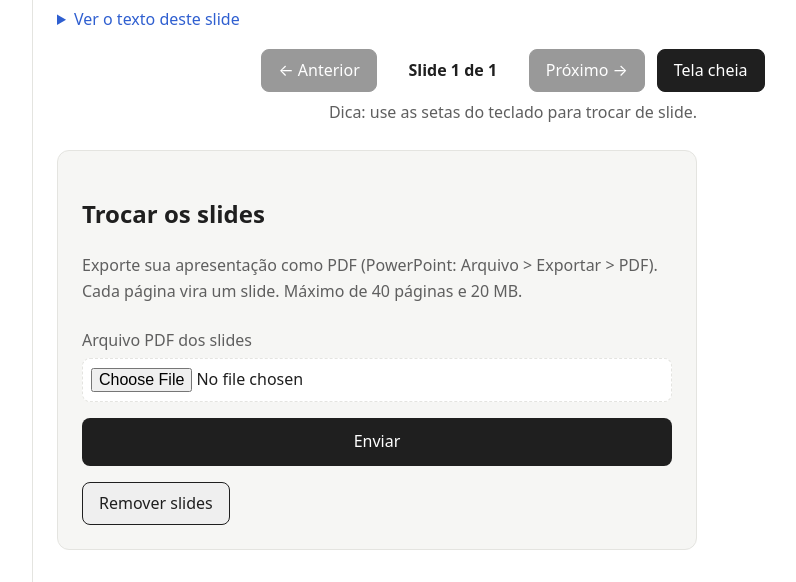
After one commit to AlvesIsaqueP/plataforma-neurodivergentes, a Django app: page /aulas/1/ in a window 1280 px wide. The commit adds this page. Shown: the part 1039-1621 px from the top of the page, without its empty margins (197-993 px from the left). Run offline with Django 5.2, Linux system fonts and the light colour scheme; a user stored in the database is signed in; tables that the repository leaves empty hold one stand-in row (values such as "Sample post").

Commit message:
adicionado  função de slides no site

```diff
--- a/atividades/admin.py
+++ b/atividades/admin.py
@@ -1,8 +1,9 @@
 from django.contrib import admin
-from .models import Materia, Aula, Atividade, Questao, Progresso, Resposta
+from .models import Materia, Aula, SlideAula, Atividade, Questao, Progresso, Resposta
 
 admin.site.register(Materia)
 admin.site.register(Aula)
+admin.site.register(SlideAula)
 admin.site.register(Atividade)
 admin.site.register(Questao)
 admin.site.register(Progresso)
--- a/atividades/forms.py
+++ b/atividades/forms.py
@@ -13,6 +13,16 @@ class AulaForm(forms.ModelForm):
         model = Aula
         fields = ['titulo', 'descricao', 'link']
         widgets = {'descricao': forms.Textarea(attrs={'rows': 5})}
+
+
+class SlidesForm(forms.Form):
+    pdf = forms.FileField(label='Arquivo PDF dos slides')
+
+    def clean_pdf(self):
+        arquivo = self.cleaned_data['pdf']
+        if not arquivo.name.lower().endswith('.pdf'):
+            raise forms.ValidationError('Envie um arquivo PDF. No PowerPoint: Arquivo > Exportar > PDF.')
+        return arquivo
 
 
 class AtividadeForm(forms.ModelForm):
--- a/atividades/models.py
+++ b/atividades/models.py
@@ -23,6 +23,25 @@ class Aula(models.Model):
 
     def __str__(self):
         return self.titulo
+
+
+class SlideAula(models.Model):
+    aula = models.ForeignKey(Aula, on_delete=models.CASCADE, related_name='slides')
+    numero = models.PositiveSmallIntegerField()
+    caminho = models.CharField(max_length=300)
+    texto = models.TextField(blank=True)
+
+    class Meta:
+        ordering = ['numero']
+        unique_together = ('aula', 'numero')
+
+    @property
+    def url(self):
+        from .slides import url_publica
+        return url_publica(self.caminho)
+
+    def __str__(self):
+        return f"{self.aula.titulo} - slide {self.numero}"
 
 
 class Atividade(models.Model):
--- /dev/null
+++ b/atividades/templates/atividades/aula.html
@@ -0,0 +1,62 @@
+{% extends "base.html" %}
+{% load static %}
+{% block titulo %}{{ aula.titulo }}{% endblock %}
+{% block conteudo %}
+<p><a href="{% url 'materia' aula.materia.pk %}">← Voltar para {{ aula.materia.nome }}</a></p>
+<h1>{{ aula.titulo }}</h1>
+<p class="suave">{{ aula.materia.nome }}</p>
+{% if aula.descricao %}<p>{{ aula.descricao|linebreaksbr }}</p>{% endif %}
+{% if aula.link %}<p><a class="botao botao-link" href="{{ aula.link }}" target="_blank" rel="noopener">Abrir material<span class="sr-only"> (abre em nova aba)</span></a></p>{% endif %}
+
+{% if slides %}
+<section class="slides" id="slides" aria-label="Slides da aula" data-total="{{ slides|length }}">
+    <div class="slides-palco" id="slides-palco">
+        {% for s in slides %}
+        <figure class="slide" data-n="{{ forloop.counter }}">
+            <img src="{{ s.url }}" alt="Slide {{ forloop.counter }} de {{ slides|length }}"{% if not forloop.first %} loading="lazy"{% endif %}>
+            {% if s.texto %}
+            <details class="slide-texto">
+                <summary>Ver o texto deste slide</summary>
+                <p>{{ s.texto|linebreaksbr }}</p>
+            </details>
+            {% endif %}
+        </figure>
+        {% endfor %}
+    </div>
+    <div class="slides-controles" id="slides-controles" hidden>
+        <button type="button" class="botao-slide" id="slide-anterior">← Anterior</button>
+        <p class="slides-status" id="slides-status" aria-live="polite">Slide 1 de {{ slides|length }}</p>
+        <button type="button" class="botao-slide" id="slide-proximo">Próximo →</button>
+        <button type="button" class="botao-slide" id="slide-tela-cheia">Tela cheia</button>
+    </div>
+    <p class="suave slides-dica">Dica: use as setas do teclado para trocar de slide.</p>
+</section>
+{% else %}
+<p class="cartao">Esta aula ainda não tem slides.</p>
+{% endif %}
+
+{% if papel == 'professor' %}
+<section class="cartao formulario" aria-labelledby="titulo-envio">
+    <h2 id="titulo-envio">{% if slides %}Trocar os slides{% else %}Enviar slides{% endif %}</h2>
+    <p class="suave">Exporte sua apresentação como PDF (PowerPoint: Arquivo &gt; Exportar &gt; PDF). Cada página vira um slide. Máximo de 40 páginas e 20 MB.</p>
+    <form method="post" action="{% url 'aula_slides' aula.pk %}" enctype="multipart/form-data">
+        {% csrf_token %}
+        <div class="campo">
+            <label for="id_pdf">Arquivo PDF dos slides</label>
+            <input type="file" name="pdf" id="id_pdf" accept="application/pdf,.pdf" required>
+        </div>
+        <button type="submit" class="botao">Enviar</button>
+    </form>
+    {% if slides %}
+    <form method="post" action="{% url 'aula_slides_remover' aula.pk %}" class="form-remover">
+        {% csrf_token %}
+        <button type="submit" class="botao-contorno">Remover slides</button>
+    </form>
+    {% endif %}
+</section>
+{% endif %}
+{% endblock %}
+
+{% block scripts %}
+{% if slides %}<script src="{% static 'js/slides.js' %}"></script>{% endif %}
+{% endblock %}
--- a/atividades/templates/atividades/materia.html
+++ b/atividades/templates/atividades/materia.html
@@ -9,7 +9,8 @@
 <ul class="lista-atividades">
     {% for aula in aulas %}
     <li class="cartao">
-        <h3>{{ aula.titulo }}</h3>
+        <h3><a href="{% url 'aula' aula.pk %}">{{ aula.titulo }}</a></h3>
+        {% if aula.slides.exists %}<p class="suave">Com slides</p>{% endif %}
         {% if aula.descricao %}<p>{{ aula.descricao|linebreaksbr }}</p>{% endif %}
         {% if aula.link %}<a class="botao botao-link" href="{{ aula.link }}" target="_blank" rel="noopener">Abrir material<span class="sr-only"> (abre em nova aba)</span></a>{% endif %}
     </li>
--- a/core/urls.py
+++ b/core/urls.py
@@ -33,6 +33,9 @@ urlpatterns = [
     path('materias/nova/', paginas.materia_nova, name='materia_nova'),
     path('materias/<int:pk>/', paginas.materia_detalhe, name='materia'),
     path('materias/<int:pk>/aulas/nova/', paginas.aula_nova, name='aula_nova'),
+    path('aulas/<int:pk>/', paginas.aula_detalhe, name='aula'),
+    path('aulas/<int:pk>/slides/', paginas.aula_slides, name='aula_slides'),
+    path('aulas/<int:pk>/slides/remover/', paginas.aula_slides_remover, name='aula_slides_remover'),
     path('atividades/', paginas.atividades, name='atividades'),
     path('atividades/nova/', paginas.atividade_nova, name='atividade_nova'),
     path('atividades/<int:pk>/', paginas.atividade_detalhe, name='atividade'),
--- a/requirements.txt
+++ b/requirements.txt
@@ -4,6 +4,7 @@ Django==6.1.1
 djangorestframework==3.18.1
 gunicorn==26.2.0
 psycopg2-binary==2.9.13
+pymupdf==1.28.2
 python-dotenv==1.2.3
 sqlparse==0.6.0
 tzdata==2026.4
--- a/static/css/estilo.css
+++ b/static/css/estilo.css
@@ -701,3 +701,113 @@ fieldset.campo {
         padding: 0.3rem 0.6rem;
     }
 }
+
+/* ---------- Slides ---------- */
+.slides {
+    margin: 1.5rem 0;
+}
+
+.slide {
+    margin: 0 0 1rem;
+}
+
+.slide img {
+    display: block;
+    width: 100%;
+    height: auto;
+    border: var(--espessura) solid var(--borda);
+    border-radius: 8px;
+    background: #ffffff;
+}
+
+.slide[hidden] {
+    display: none;
+}
+
+.slide-texto {
+    margin-top: 0.5rem;
+}
+
+.slide-texto summary {
+    cursor: pointer;
+    color: var(--destaque);
+}
+
+.slides-palco:fullscreen {
+    background: #000000;
+    display: flex;
+    align-items: center;
+    justify-content: center;
+    padding: 1rem;
+}
+
+.slides-palco:fullscreen .slide {
+    margin: 0;
+    max-height: 100%;
+}
+
+.slides-palco:fullscreen .slide img {
+    max-height: calc(100vh - 2rem);
+    width: auto;
+    margin: 0 auto;
+}
+
+.slides-palco:fullscreen .slide-texto {
+    display: none;
+}
+
+.slides-controles {
+    display: flex;
+    flex-wrap: wrap;
+    align-items: center;
+    justify-content: center;
+    gap: 0.75rem;
+    margin-top: 0.75rem;
+}
+
+.slides-controles[hidden] {
+    display: none;
+}
+
+.slides-status {
+    margin: 0;
+    min-width: 8rem;
+    text-align: center;
+    font-weight: 600;
+}
+
+.botao-slide {
+    background: var(--botao-fundo);
+    color: var(--botao-texto);
+    border: var(--espessura) solid var(--botao-fundo);
+    border-radius: 8px;
+    padding: 0.5rem 1rem;
+    cursor: pointer;
+}
+
+.botao-slide:disabled {
+    opacity: 0.45;
+    cursor: not-allowed;
+}
+
+.slides-dica {
+    text-align: center;
+    margin: 0.5rem 0 0;
+}
+
+.slides:not(.slides-ativo) .slides-dica {
+    display: none;
+}
+
+.form-remover {
+    margin-top: 1rem;
+}
+
+.formulario input[type="file"] {
+    width: 100%;
+    padding: 0.5rem;
+    border: var(--espessura) dashed var(--borda);
+    border-radius: 8px;
+    background: var(--fundo);
+    color: var(--texto);
+}
--- /dev/null
+++ b/static/js/slides.js
@@ -0,0 +1,52 @@
+(function () {
+    var secao = document.getElementById('slides');
+    if (!secao) return;
+
+    var palco = document.getElementById('slides-palco');
+    var controles = document.getElementById('slides-controles');
+    var status = document.getElementById('slides-status');
+    var anterior = document.getElementById('slide-anterior');
+    var proximo = document.getElementById('slide-proximo');
+    var telaCheia = document.getElementById('slide-tela-cheia');
+    var slides = palco.querySelectorAll('.slide');
+    var total = slides.length;
+    var atual = 0;
+
+    secao.classList.add('slides-ativo');
+    controles.hidden = false;
+
+    function mostrar(i) {
+        if (i < 0 || i >= total) return;
+        atual = i;
+        slides.forEach(function (s, n) { s.hidden = n !== atual; });
+        status.textContent = 'Slide ' + (atual + 1) + ' de ' + total;
+        anterior.disabled = atual === 0;
+        proximo.disabled = atual === total - 1;
+        var seguinte = slides[atual + 1];
+        if (seguinte) {
+            var img = seguinte.querySelector('img');
+            if (img) img.loading = 'eager';
+        }
+    }
+
+    anterior.addEventListener('click', function () { mostrar(atual - 1); });
+    proximo.addEventListener('click', function () { mostrar(atual + 1); });
+
+    telaCheia.addEventListener('click', function () {
+        if (document.fullscreenElement) {
+            document.exitFullscreen();
+        } else if (palco.requestFullscreen) {
+            palco.requestFullscreen();
+        }
+    });
+
+    document.addEventListener('keydown', function (e) {
+        var alvo = e.target;
+        var digitando = alvo && (alvo.tagName === 'INPUT' || alvo.tagName === 'TEXTAREA' || alvo.tagName === 'SELECT');
+        if (digitando || e.altKey || e.ctrlKey || e.metaKey) return;
+        if (e.key === 'ArrowRight') { mostrar(atual + 1); e.preventDefault(); }
+        if (e.key === 'ArrowLeft') { mostrar(atual - 1); e.preventDefault(); }
+    });
+
+    mostrar(0);
+})();
--- a/templates/base.html
+++ b/templates/base.html
@@ -80,5 +80,6 @@
             {% block conteudo %}{% endblock %}
         </main>
     </div>
+    {% block scripts %}{% endblock %}
 </body>
 </html>
```
Also changed, not shown: atividades/slides.py (added, +97 -0 lines), atividades/views_web.py (+49 -4 lines), core/settings.py (+7 -1 lines), atividades/migrations/0003_slideaula.py (added).
